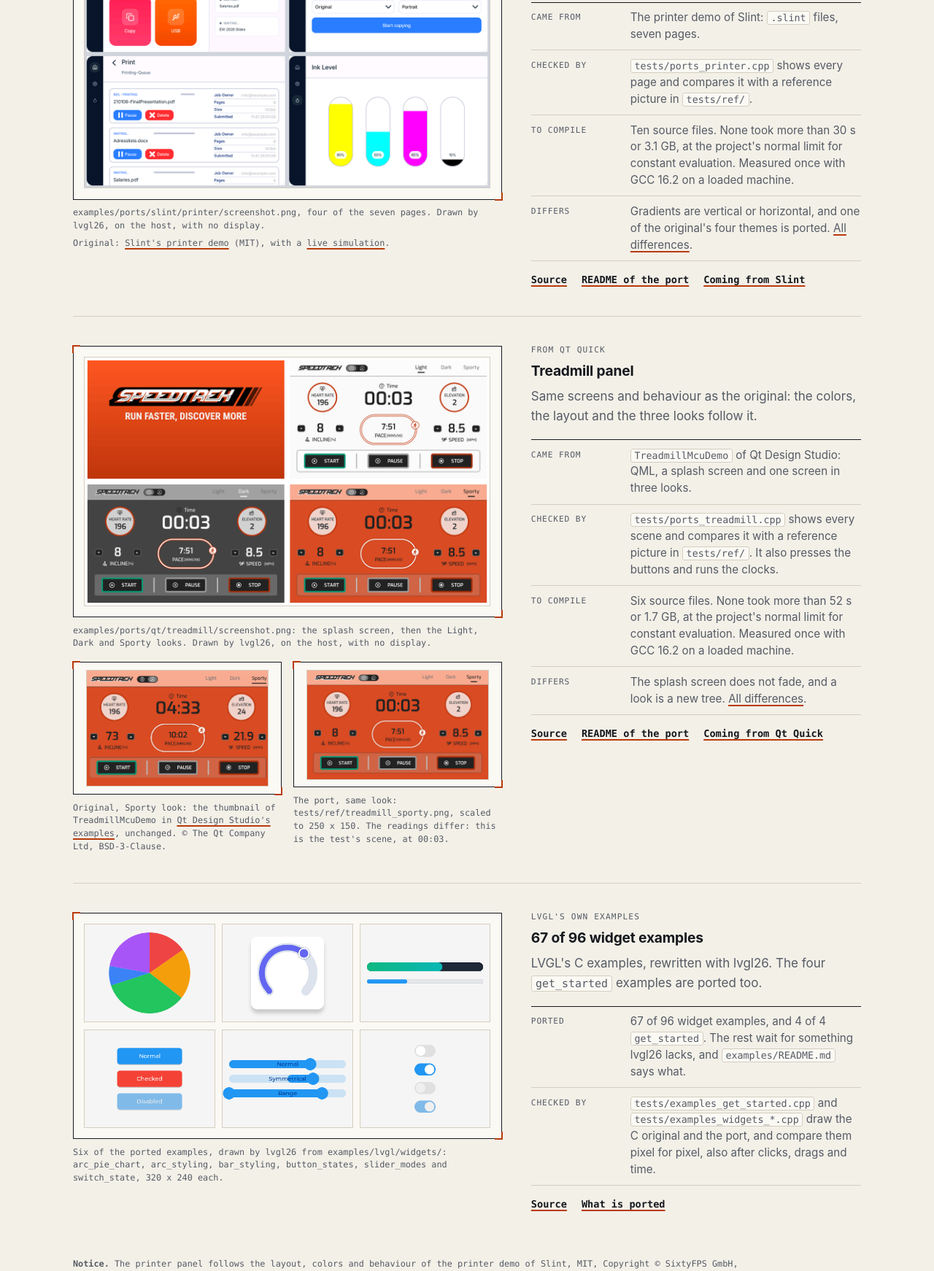
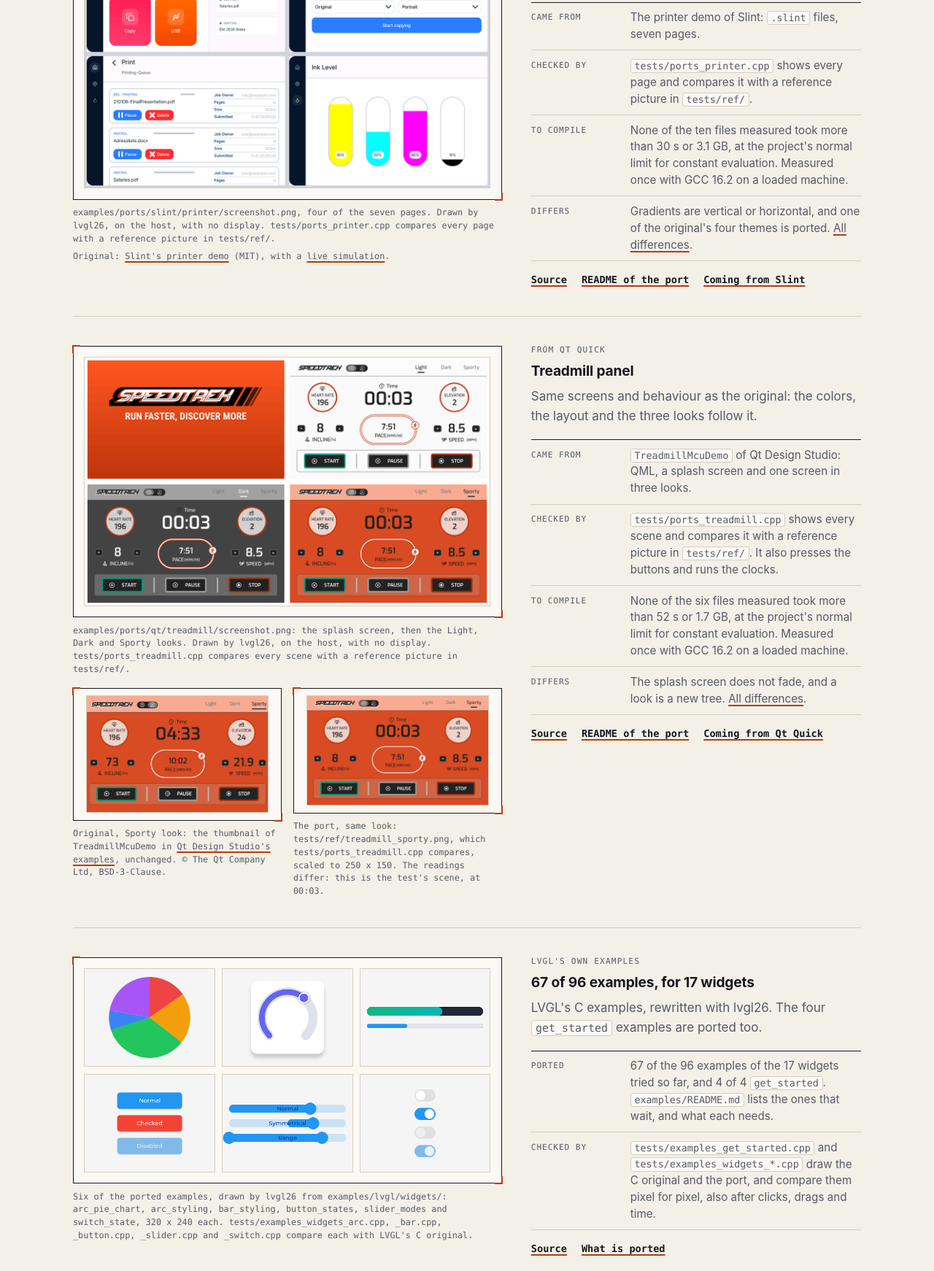
Before and after one commit to filipsajdak/lvgl26, a plain HTML site: page site/index.html in a window 1280 px wide. Shown: the part 1446-3188 px from the top of the page at 73% size. Drawn offline with Linux system fonts and the light colour scheme.

Commit message:
docs(site): name the test in each caption and say what the counts cover
Each picture's caption now names the test that compares it: ports_printer,
ports_treadmill, and the five examples_widgets tests behind the six LVGL
pictures.

The compile cost now covers the files that were measured. A port also holds
a window and a screenshot program, which were not.

"67 of 96" now says what the 96 is: the examples of the 17 widgets tried so
far. LVGL has more examples than that.

A figcaption was in the middle of two figures, below their pictures and above
the original's picture. The pictures now sit in a wrapper, so each figcaption
is the last child of its figure. The link to Slint's live simulation points
at the address it redirects to.

Co-Authored-By: Claude Sonnet 5.5 <noreply@anthropic.com>
Claude-Session: https://claude.ai/code/session_01Ju4yEYoTDmSDT79oXH1nZj

```diff
--- a/site/index.html
+++ b/site/index.html
@@ -92,13 +92,15 @@ speedo.set({.value = <span class="n">60</span>});</code></pre>
     </div>
 
     <article class="port" id="port-slint">
+      <div class="shot">
         <figure class="screen">
           <div class="frame">
             <img src="media/port-slint-printer.png" width="1200" height="792" alt="Four screens of the printer panel: the home page with four large action buttons and the print queue, the Copy page with its settings, the Print page with the queue, and the ink levels as four tubes.">
           </div>
-        <figcaption>examples/ports/slint/printer/screenshot.png, four of the seven pages. Drawn by lvgl26, on the host, with no display.</figcaption>
-        <p class="cap original">Original: <a href="https://github.com/slint-ui/slint/tree/master/demos/printerdemo">Slint's printer demo</a> (MIT), with a <a href="https://slint.dev/snapshots/master/demos/printerdemo/">live simulation</a>.</p>
+          <figcaption>examples/ports/slint/printer/screenshot.png, four of the seven pages. Drawn by lvgl26, on the host, with no display. tests/ports_printer.cpp compares every page with a reference picture in tests/ref/.</figcaption>
         </figure>
+        <p class="cap original">Original: <a href="https://github.com/slint-ui/slint/tree/master/demos/printerdemo">Slint's printer demo</a> (MIT), with a <a href="https://snapshots.slint.dev/master/demos/printerdemo/">live simulation</a>.</p>
+      </div>
       <div class="prose">
         <span class="tag">From Slint</span>
         <h3>Printer panel</h3>
@@ -106,7 +108,7 @@ speedo.set({.value = <span class="n">60</span>});</code></pre>
         <dl class="spec">
           <div><dt>Came from</dt><dd>The printer demo of Slint: <code>.slint</code> files, seven pages.</dd></div>
           <div><dt>Checked by</dt><dd><code>tests/ports_printer.cpp</code> shows every page and compares it with a reference picture in <code>tests/ref/</code>.</dd></div>
-          <div><dt>To compile</dt><dd>Ten source files. None took more than 30 s or 3.1 GB, at the project's normal limit for constant evaluation. Measured once with GCC 16.2 on a loaded machine.</dd></div>
+          <div><dt>To compile</dt><dd>None of the ten files measured took more than 30 s or 3.1 GB, at the project's normal limit for constant evaluation. Measured once with GCC 16.2 on a loaded machine.</dd></div>
           <div><dt>Differs</dt><dd>Gradients are vertical or horizontal, and one of the original's four themes is ported. <a href="https://github.com/filipsajdak/lvgl26/blob/main/examples/ports/slint/printer/README.md#what-differs-from-the-original">All differences</a>.</dd></div>
         </dl>
         <ul class="links">
@@ -118,11 +120,13 @@ speedo.set({.value = <span class="n">60</span>});</code></pre>
     </article>
 
     <article class="port" id="port-qt">
+      <div class="shot">
         <figure class="screen">
           <div class="frame">
             <img src="media/port-qt-treadmill.png" width="1152" height="704" alt="Four screens of the treadmill panel: an orange splash screen with a wordmark and a slogan, then the main screen in the Light, Dark and Sporty looks, each with readings for heart rate, elevation, time, incline, speed and pace, and the buttons START, PAUSE and STOP.">
           </div>
-        <figcaption>examples/ports/qt/treadmill/screenshot.png: the splash screen, then the Light, Dark and Sporty looks. Drawn by lvgl26, on the host, with no display.</figcaption>
+          <figcaption>examples/ports/qt/treadmill/screenshot.png: the splash screen, then the Light, Dark and Sporty looks. Drawn by lvgl26, on the host, with no display. tests/ports_treadmill.cpp compares every scene with a reference picture in tests/ref/.</figcaption>
+        </figure>
         <div class="versus">
           <figure class="screen">
             <div class="frame">
@@ -134,10 +138,10 @@ speedo.set({.value = <span class="n">60</span>});</code></pre>
             <div class="frame">
               <img src="media/port-qt-treadmill-sporty.png" width="250" height="150" alt="The port's Sporty look on an orange background: heart rate and elevation readings, the time 00:03, incline, pace and speed, and the buttons START, PAUSE and STOP.">
             </div>
-            <figcaption>The port, same look: tests/ref/treadmill_sporty.png, scaled to 250 x 150. The readings differ: this is the test's scene, at 00:03.</figcaption>
+            <figcaption>The port, same look: tests/ref/treadmill_sporty.png, which tests/ports_treadmill.cpp compares, scaled to 250 x 150. The readings differ: this is the test's scene, at 00:03.</figcaption>
           </figure>
         </div>
-      </figure>
+      </div>
       <div class="prose">
         <span class="tag">From Qt Quick</span>
         <h3>Treadmill panel</h3>
@@ -145,7 +149,7 @@ speedo.set({.value = <span class="n">60</span>});</code></pre>
         <dl class="spec">
           <div><dt>Came from</dt><dd><code>TreadmillMcuDemo</code> of Qt Design Studio: QML, a splash screen and one screen in three looks.</dd></div>
           <div><dt>Checked by</dt><dd><code>tests/ports_treadmill.cpp</code> shows every scene and compares it with a reference picture in <code>tests/ref/</code>. It also presses the buttons and runs the clocks.</dd></div>
-          <div><dt>To compile</dt><dd>Six source files. None took more than 52 s or 1.7 GB, at the project's normal limit for constant evaluation. Measured once with GCC 16.2 on a loaded machine.</dd></div>
+          <div><dt>To compile</dt><dd>None of the six files measured took more than 52 s or 1.7 GB, at the project's normal limit for constant evaluation. Measured once with GCC 16.2 on a loaded machine.</dd></div>
           <div><dt>Differs</dt><dd>The splash screen does not fade, and a look is a new tree. <a href="https://github.com/filipsajdak/lvgl26/blob/main/examples/ports/qt/treadmill/README.md#what-differs-from-the-original">All differences</a>.</dd></div>
         </dl>
         <ul class="links">
@@ -166,14 +170,14 @@ speedo.set({.value = <span class="n">60</span>});</code></pre>
           <img src="media/lvgl-slider_modes.png" width="320" height="240" alt="Three sliders in the modes Normal, Symmetrical and Range.">
           <img src="media/lvgl-switch_state.png" width="320" height="240" alt="Four switches: off, on, disabled and off, disabled and on.">
         </div>
-        <figcaption>Six of the ported examples, drawn by lvgl26 from examples/lvgl/widgets/: arc_pie_chart, arc_styling, bar_styling, button_states, slider_modes and switch_state, 320 x 240 each.</figcaption>
+        <figcaption>Six of the ported examples, drawn by lvgl26 from examples/lvgl/widgets/: arc_pie_chart, arc_styling, bar_styling, button_states, slider_modes and switch_state, 320 x 240 each. tests/examples_widgets_arc.cpp, _bar.cpp, _button.cpp, _slider.cpp and _switch.cpp compare each with LVGL's C original.</figcaption>
       </figure>
       <div class="prose">
         <span class="tag">LVGL's own examples</span>
-        <h3>67 of 96 widget examples</h3>
+        <h3>67 of 96 examples, for 17 widgets</h3>
         <p>LVGL's C examples, rewritten with lvgl26. The four <code>get_started</code> examples are ported too.</p>
         <dl class="spec">
-          <div><dt>Ported</dt><dd>67 of 96 widget examples, and 4 of 4 <code>get_started</code>. The rest wait for something lvgl26 lacks, and <code>examples/README.md</code> says what.</dd></div>
+          <div><dt>Ported</dt><dd>67 of the 96 examples of the 17 widgets tried so far, and 4 of 4 <code>get_started</code>. <code>examples/README.md</code> lists the ones that wait, and what each needs.</dd></div>
           <div><dt>Checked by</dt><dd><code>tests/examples_get_started.cpp</code> and <code>tests/examples_widgets_*.cpp</code> draw the C original and the port, and compare them pixel for pixel, also after clicks, drags and time.</dd></div>
         </dl>
         <ul class="links">
```
Lines whose indentation alone changed are shown as unchanged.
